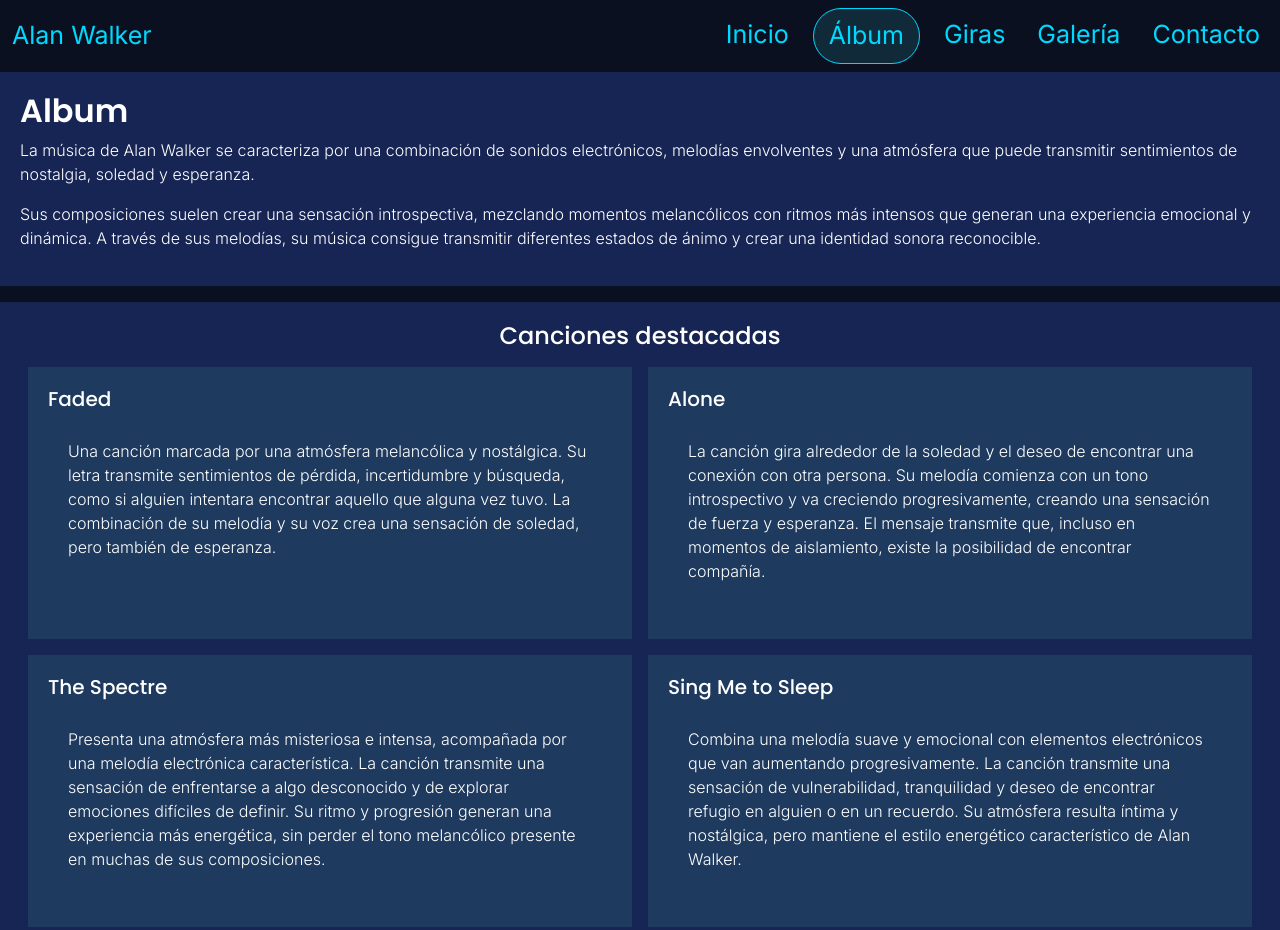
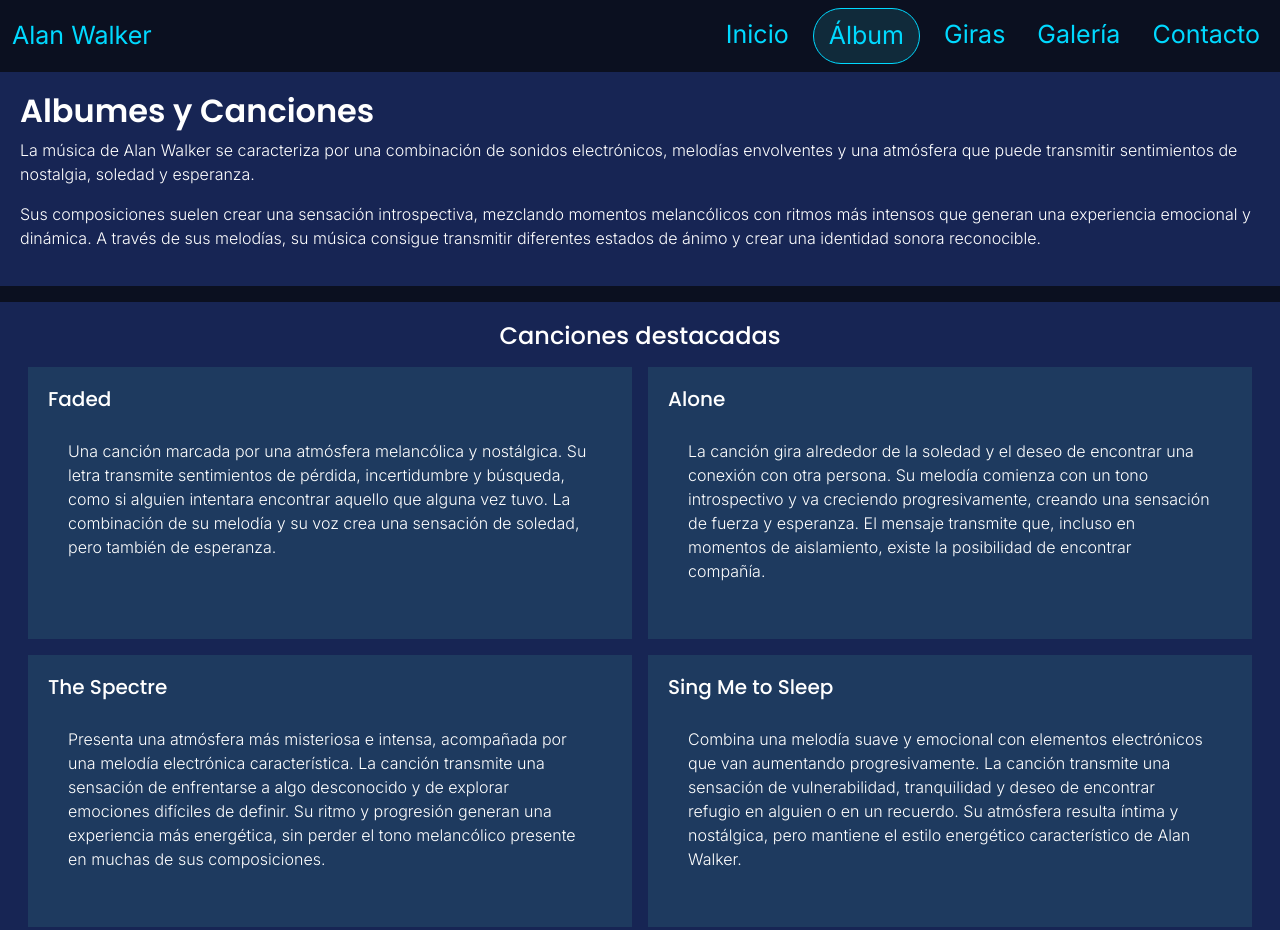
Before and after one commit to andresv1324/pre-entrega9, a website: page pages/album.html in a window 1280 px wide. Shown: the top 930 px of the page. Drawn offline with nearby package versions, Linux system fonts and the light colour scheme.

Commit message:
Cambio en nombre h1 album.html

```diff
--- a/pages/album.html
+++ b/pages/album.html
@@ -74,7 +74,7 @@
     <main class="mainAlbum">
 
         <section>
-        <h1>Album</h1>
+        <h1>Albumes y Canciones</h1>
             <p>La música de Alan Walker se caracteriza por una combinación de sonidos electrónicos, melodías envolventes y una atmósfera que puede transmitir sentimientos de nostalgia, soledad y esperanza.</p>
             <p>Sus composiciones suelen crear una sensación introspectiva, mezclando momentos melancólicos con ritmos más intensos que generan una experiencia emocional y dinámica. A través de sus melodías, su música consigue transmitir diferentes estados de ánimo y crear una identidad sonora reconocible.</p>
         </section>
```
